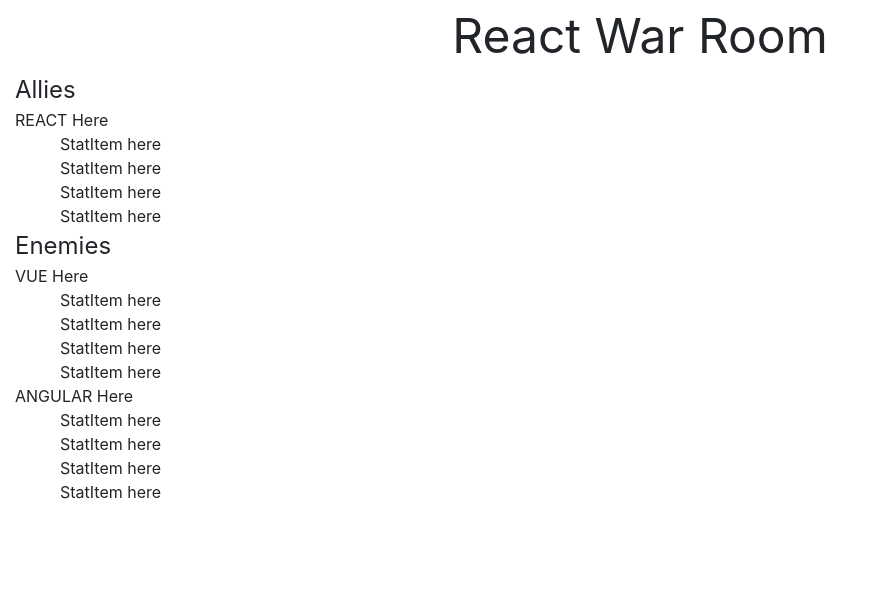
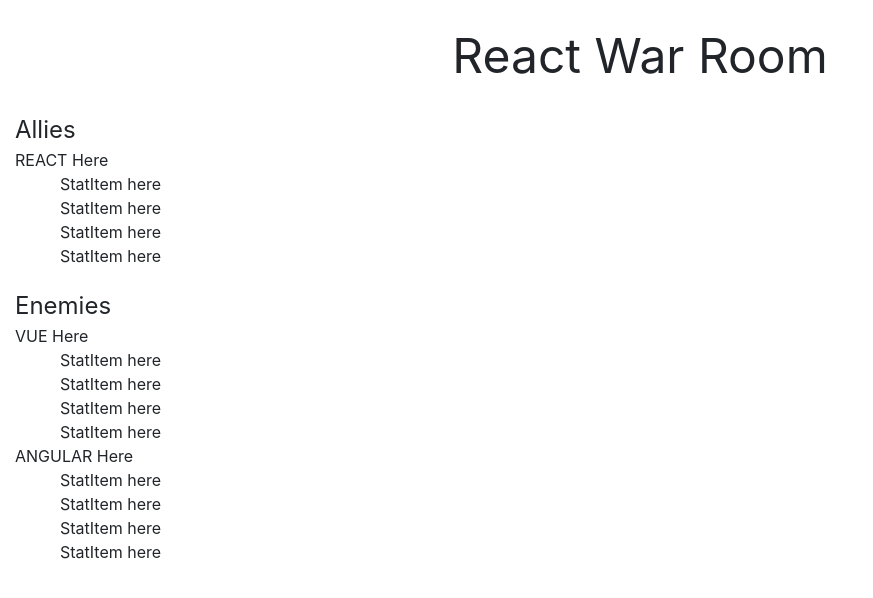
Before and after one commit to beneditatan/weworkassignment, a React (Create React App) app in the folder clan-war/: page / in a window 1280 px wide. Shown: the top 598 px of the page, without its empty margins (0-873 px from the left). Built offline with nearby package versions, Linux system fonts and the light colour scheme.

Commit message:
added test cases to header

```diff
--- a/clan-war/src/components/header.js
+++ b/clan-war/src/components/header.js
@@ -16,7 +16,8 @@
 
         const divStyle = {
             'font-size': `${size}px`,
-            'text-align': `${align}`
+            'text-align': `${align}`,
+            'margin-top': `20px`
         };
 
         return (
```
Also changed, not shown: 1 other file (tests, documents, lock files or other folders).
